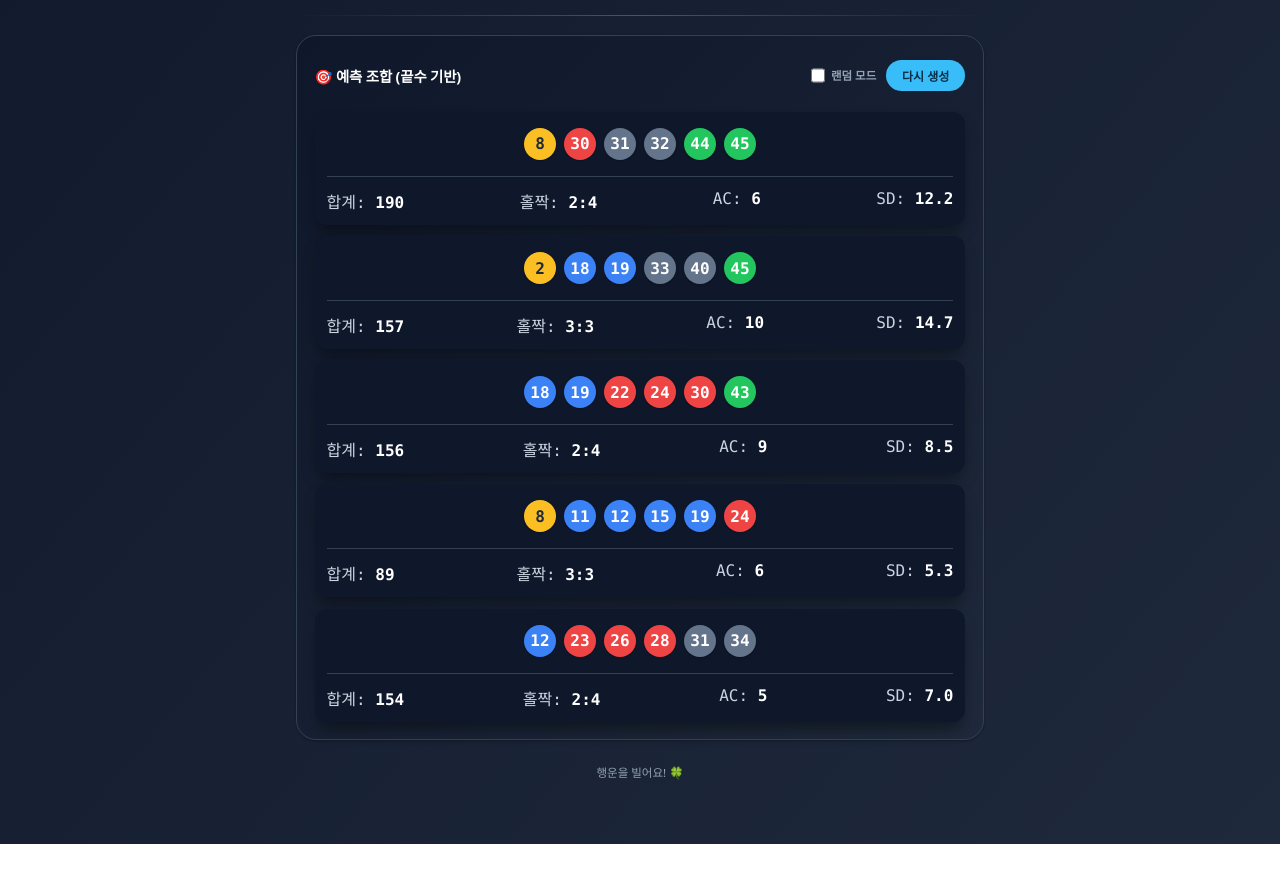
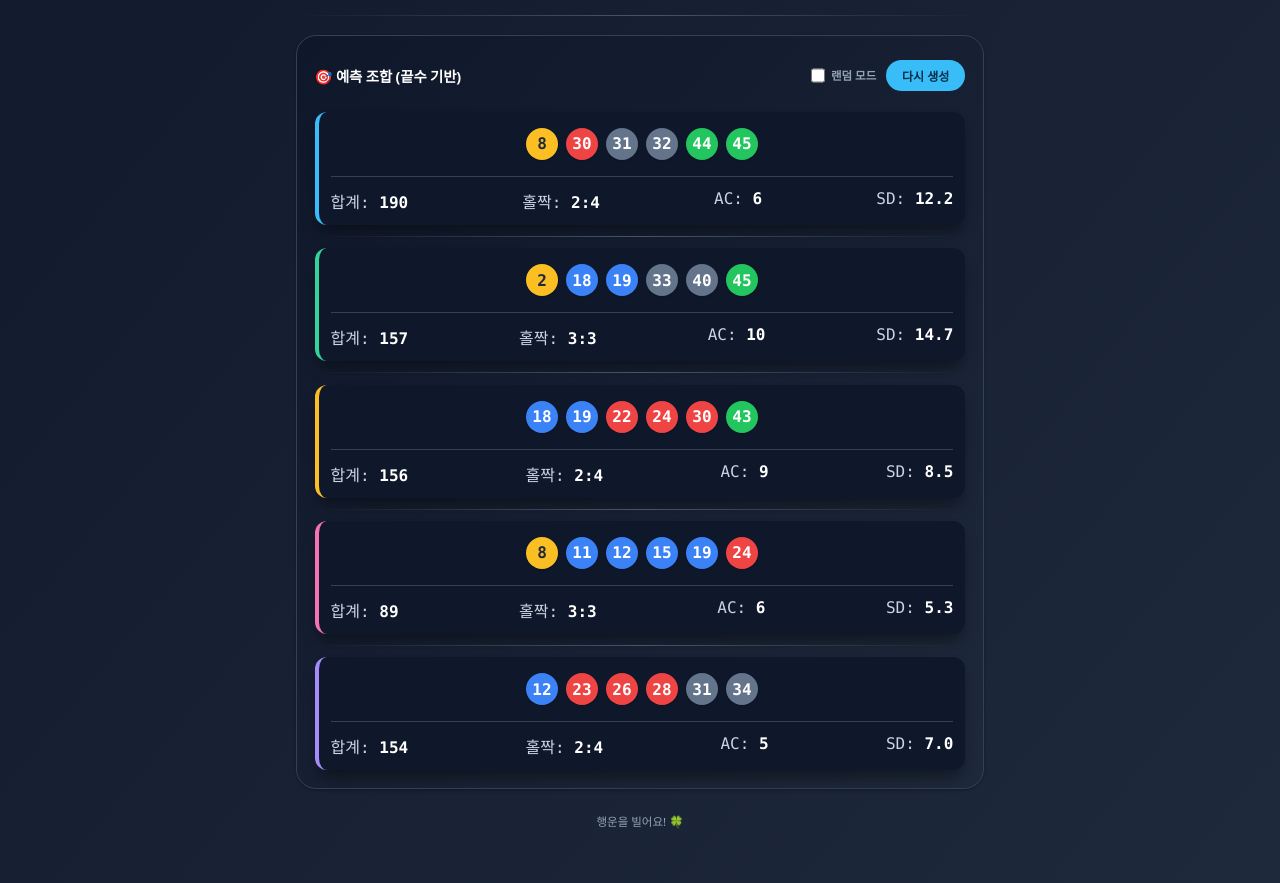
Before and after one commit to gitwoojohn/gitwoojohn.github.io, a website: page EndDigitLab/index.html in a window 1280 px wide. Shown: the part 673-1556 px from the top of the page. Before the commit the page ends 1517 px from the top, so only its background shows below. Drawn offline with Linux system fonts and the light colour scheme.

Commit message:
Add dividers and rank accent borders to prediction cards

```diff
--- a/EndDigitLab/app.js
+++ b/EndDigitLab/app.js
@@ -210,7 +210,7 @@ function generatePredictions(frequencies) {
     }
 
     $('predictArea').innerHTML = predictions
-        .map((numbers) => {
+        .map((numbers, predictionIndex) => {
             const totalSum = numbers.reduce((sum, number) => sum + number, 0);
             const oddCount = numbers.filter((number) => number % 2 !== 0).length;
             const acValue = calcAC(numbers);
@@ -222,7 +222,7 @@ function generatePredictions(frequencies) {
                 )
                 .join('');
             return `
-                <div class="bg-slate-900 text-white p-3 rounded-xl shadow-lg space-y-2 font-mono text-left overflow-visible">
+                <div class="predict-card rank-${predictionIndex + 1} bg-slate-900 text-white p-3 rounded-xl shadow-lg space-y-2 font-mono text-left overflow-visible">
                     <div class="flex items-center justify-between gap-2 border-b border-slate-700 pb-3">
                         <div class="flex gap-2 flex-1 justify-center overflow-x-auto overflow-y-visible py-1">
                             ${ballsHtml}
@@ -234,7 +234,8 @@ function generatePredictions(frequencies) {
                         <span>AC: <b class="text-white">${acValue}</b></span>
                         <span>SD: <b class="text-white">${sdValue}</b></span>
                     </div>
-                </div>`;
+                </div>
+                ${predictionIndex < predictions.length - 1 ? '<div class="predict-divider"></div>' : ''}`;
         })
         .join('');
 }
--- a/EndDigitLab/style.css
+++ b/EndDigitLab/style.css
@@ -303,6 +303,21 @@ body {
     gap: 0.7rem;
 }
 
+.predict-card {
+    border-left: 4px solid #475569;
+}
+
+.predict-card.rank-1 { border-left-color: #38bdf8; }
+.predict-card.rank-2 { border-left-color: #34d399; }
+.predict-card.rank-3 { border-left-color: #fbbf24; }
+.predict-card.rank-4 { border-left-color: #f472b6; }
+.predict-card.rank-5 { border-left-color: #a78bfa; }
+
+.predict-divider {
+    height: 1px;
+    background: linear-gradient(to right, transparent, #475569, transparent);
+}
+
 .flex { display: flex; }
 .flex-col { flex-direction: column; }
 .items-center { align-items: center; }
```
